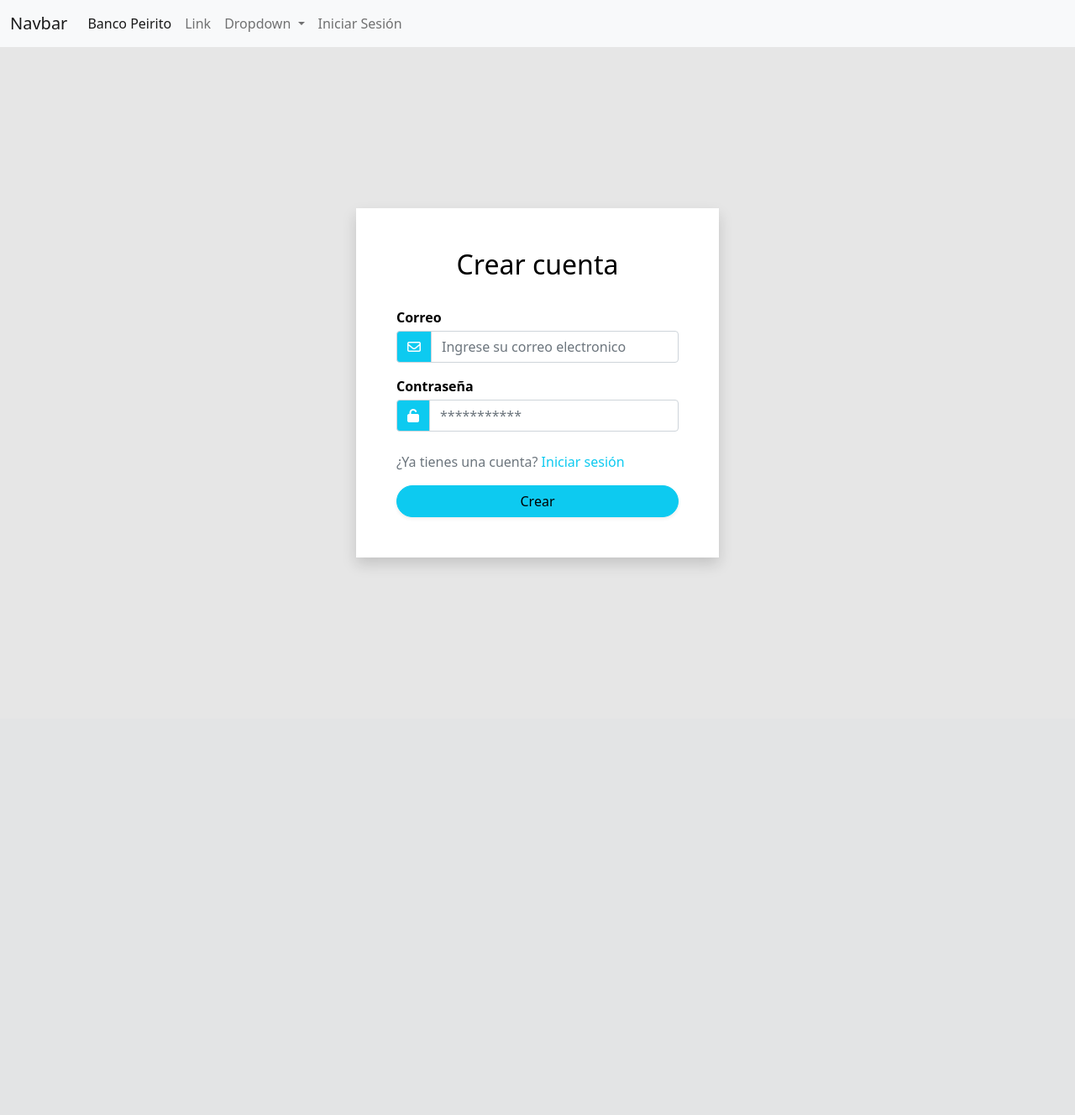
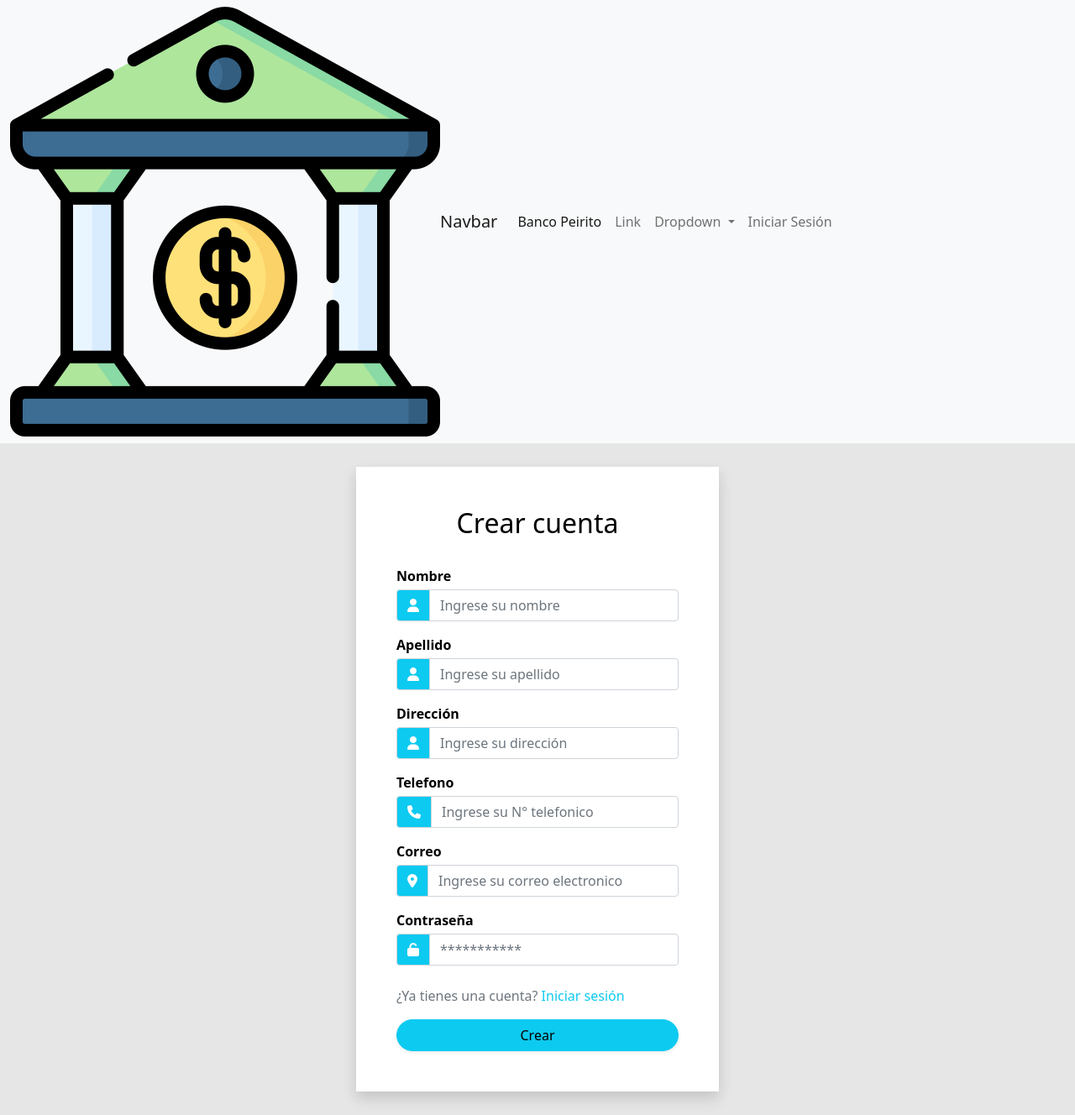
Before and after one commit to Nekaka/Banco, a Node server app: page /registro in a window 1280 px wide. Shown: the whole page at 84% size. Before the commit the page ends 674 px from the top, so only its background shows below. Run offline with Node 20, Linux system fonts and the light colour scheme; some libraries are stand-ins or nearby versions.

Commit message:
mesaje que hice

```diff
--- a/views/registro.ejs
+++ b/views/registro.ejs
@@ -15,6 +15,7 @@
     <script src="https://cdn.jsdelivr.net/npm/bootstrap@5.0.2/dist/js/bootstrap.min.js" integrity="sha384-cVKIPhGWiC2Al4u+LWgxfKTRIcfu0JTxR+EQDz/bgldoEyl4H0zUF0QKbrJ0EcQF" crossorigin="anonymous"></script>
     <nav class="navbar navbar-expand-lg navbar-light bg-light">
         <div class="container-fluid">
+          <img src="public/img/3635995.png" alt="alt"></img>
           <a class="navbar-brand" href="#">Navbar</a>
           <button class="navbar-toggler" type="button" data-bs-toggle="collapse" data-bs-target="#navbarSupportedContent" aria-controls="navbarSupportedContent" aria-expanded="false" aria-label="Toggle navigation">
             <span class="navbar-toggler-icon"></span>
@@ -52,18 +53,77 @@
                 <h2 class="text-center" style="color: black;">Crear cuenta</h2><br>
 
                 <div class="form-group">
+                  <div class="row">
+                      <div>
+                          <b style="color: black;">Nombre</b><br>
+                          <div class="input-group mt-1">
+                              <div class="input-group-text bg-info">
+                                <i class="fa-solid fa-user"  style="color: #ffffff;"></i>
+                              </div>
+                              <input type='text' class="form-control" name="nombre" id="nombre" placeholder="Ingrese su nombre" required>
+                          </div>
+                      </div>
+                  </div>
+              </div>
+
+              <div class="form-group mt-3">
+                <div class="row">
+                    <div>
+                        <b style="color: black;">Apellido</b><br>
+                        <div class="input-group mt-1">
+                            <div class="input-group-text bg-info">
+
+                                <i class="fa-solid fa-user" style="color: #ffffff;"></i>
+                            </div>
+                            <input type='text' class="form-control" name="apellido" id="apellido" placeholder="Ingrese su apellido" required>
+                        </div>
+                    </div>
+                </div>
+            </div>
+
+            <div class="form-group mt-3">
+              <div class="row">
+                  <div>
+                      <b style="color: black;">Dirección</b><br>
+                      <div class="input-group mt-1">
+                          <div class="input-group-text bg-info">
+
+                              <i class="fa-solid fa-user" style="color: #ffffff;"></i>
+                          </div>
+                          <input type='text' class="form-control" name="direccion" id="direccion" placeholder="Ingrese su dirección" required>
+                      </div>
+                  </div>
+              </div>
+          </div>
+
+                <div class="form-group mt-3">
                     <div class="row">
                         <div>
-                            <b style="color: black;">Correo</b><br>
+                            <b style="color: black;">Telefono</b><br>
                             <div class="input-group mt-1">
                                 <div class="input-group-text bg-info">
-                                    <i class="fa-regular fa-envelope" style="color: #ffffff;"></i>
+                                  <i class="fa-solid fa-phone" style="color: #ffffff;"></i>
                                 </div>
-                                <input type='email' class="form-control" name="correo" id="correo" placeholder="Ingrese su correo electronico" required>
+                                <input type='email' class="form-control" name="telefono" id="telefono" placeholder="Ingrese su N° telefonico" required>
                             </div>
                         </div>
                     </div>
                 </div>
+
+                <div class="form-group mt-3">
+                  <div class="row">
+                      <div>
+                          <b style="color: black;">Correo</b><br>
+                          <div class="input-group mt-1">
+                              <div class="input-group-text bg-info">
+                                <i class="fa-solid fa-location-dot" style="color: #ffffff;"></i>
+                              </div>
+                              <input type='email' class="form-control" name="correo" id="correo" placeholder="Ingrese su correo electronico" required>
+                          </div>
+                      </div>
+                  </div>
+              </div>
+
                 <div class="form-group mt-3">
                     <div class="row">
                         <div>
```
Also changed, not shown: public/img/3635995.png (added).
